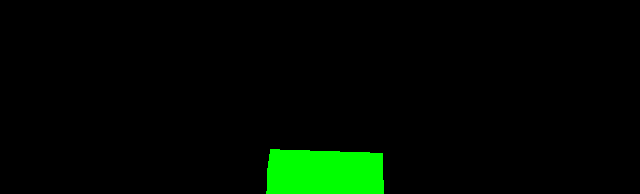
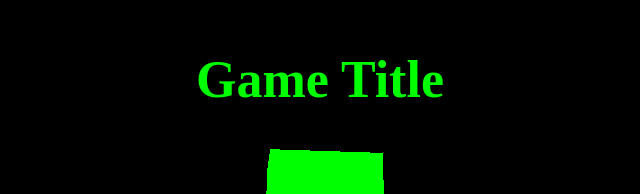
Before and after one commit to algineer/algineer.game-project-2024.github.io, a plain HTML site: page index.html in a window 1280 px wide. Shown: the part 185-379 px from the top of the page, without its empty margins (320-960 px from the left). Drawn offline with nearby package versions, Linux system fonts and the light colour scheme.

Commit message:
Add Tile and animation

```diff
--- a/index.html
+++ b/index.html
@@ -9,6 +9,20 @@
             margin: 0;
             background-color: black;
         }
+
+        #info {
+            position: absolute;
+            top: 25%;
+            width: 100%;
+            text-align: center;
+            z-index: 100;
+            display: block;
+            color: lime;
+        }
+
+        h1 {
+            font-size: 50px;
+        }
     </style>
     <script type="importmap">
         { "imports": { "three": "https://unpkg.com/three@v0.160.0/build/three.module.js", "three/addons/": "https://unpkg.com/three@v0.160.0/examples/jsm/" } }
@@ -16,11 +30,25 @@
 </head>
 
 <body>
+    <div id="info">
+        <h1>Game Title</h1>
+    </div>
     <script type="module">
         import * as THREE from 'three'; const scene = new THREE.Scene(); const camera = new THREE.PerspectiveCamera(75, window.innerWidth / window.innerHeight, 0.1, 1000); const renderer = new THREE.WebGLRenderer(); renderer.setSize(window.innerWidth, window.innerHeight);
         document.body.appendChild(renderer.domElement); const geometry = new THREE.BoxGeometry(1, 1, 1); const material = new THREE.MeshBasicMaterial({ color: 0x00ff00 }); const cube = new THREE.Mesh(geometry, material); scene.add(cube); camera.position.z
         = 5; function animate() { requestAnimationFrame(animate); cube.rotation.x += 0.01; cube.rotation.y += 0.01; renderer.render(scene, camera); } animate();
     </script>
+    <script>
+        const pulseText = () => {
+            let text = document.querySelector("#info > h1")
+            if (text.style.fontSize == '50px')
+                text.style.fontSize = '52px'
+            else
+                text.style.fontSize = '50px'
+            setTimeout(pulseText, 500)
+        }
+        requestAnimationFrame(pulseText)
+    </script>
 </body>
 
 </html>
```
